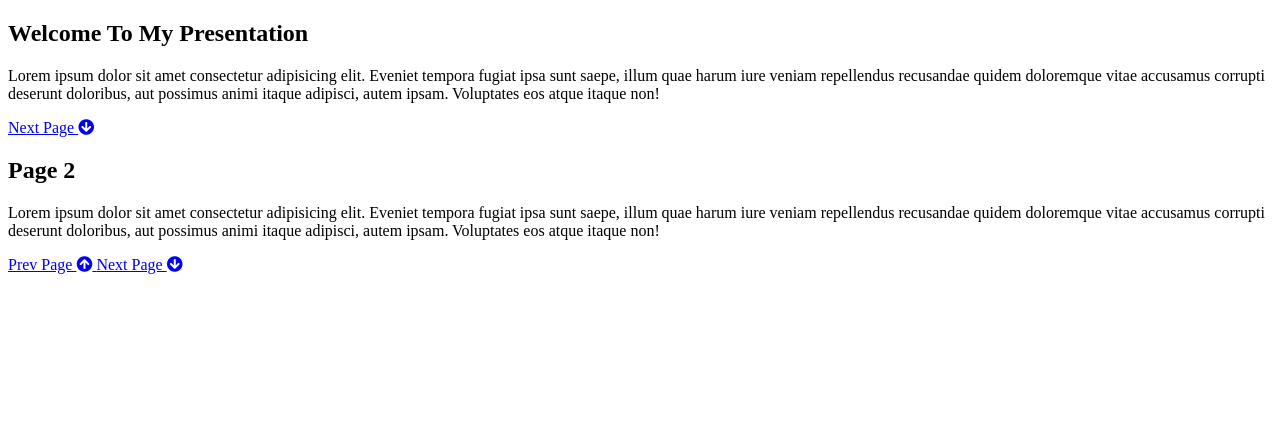
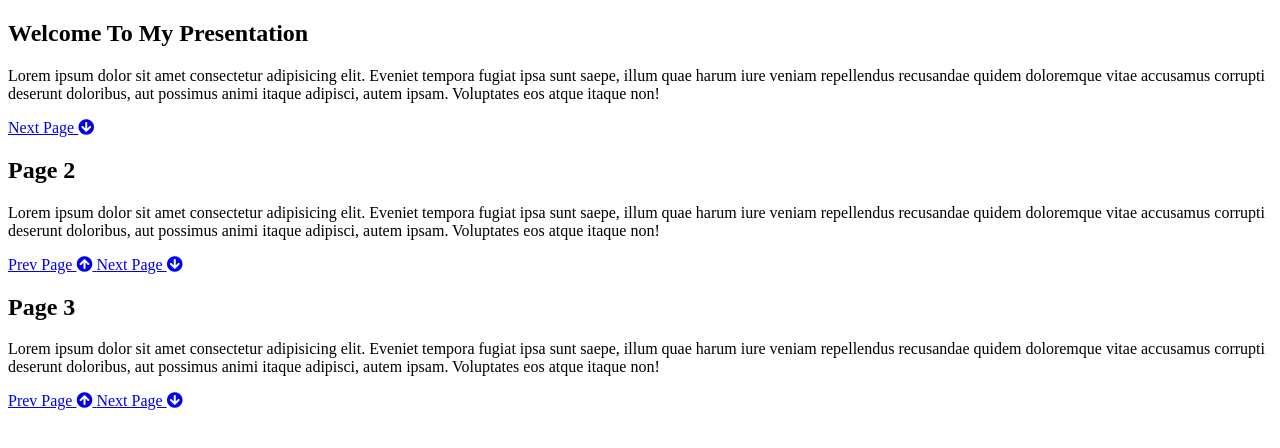
Before and after one commit to nilankh/PresentationWebsite, a plain HTML site: page index.html in a window 1280 px wide. Drawn offline with Linux system fonts and the light colour scheme.

Commit message:
page3 done

```diff
--- a/index.html
+++ b/index.html
@@ -9,7 +9,7 @@
 </head>
 <body>
     <!-- Page1(Intro) -->
-    <section id="page1" class="page">
+    <section id="page-1" class="page">
         <h1>Welcome To My Presentation</h1>
         <p>Lorem ipsum dolor sit amet consectetur adipisicing elit. Eveniet tempora fugiat ipsa sunt saepe, illum quae harum iure veniam repellendus recusandae quidem doloremque vitae accusamus corrupti deserunt doloribus, aut possimus animi itaque adipisci, autem ipsam. Voluptates eos atque itaque non!</p>
         <div>
@@ -19,12 +19,12 @@
         </div>
     </section>
 
-    <!-- Page2(Intro) -->
-    <section id="page2" class="page">
+    <!-- Page2 -->
+    <section id="page-2" class="page">
         <h1>Page 2</h1>
         <p>Lorem ipsum dolor sit amet consectetur adipisicing elit. Eveniet tempora fugiat ipsa sunt saepe, illum quae harum iure veniam repellendus recusandae quidem doloremque vitae accusamus corrupti deserunt doloribus, aut possimus animi itaque adipisci, autem ipsam. Voluptates eos atque itaque non!</p>
         <div>
-            <a href="#page-1" class="btn">
+            <a href="#page-1" class="btn btn-dark">
                 Prev Page <i class="fas fa-arrow-circle-up"></i>
             </a>
             <a href="#page-3" class="btn">
@@ -32,5 +32,22 @@
             </a>
         </div>
     </section>
+
+
+    <!-- Page3 -->
+    <section id=" page-3" class="page">
+        <h1>Page 3</h1>
+        <p>Lorem ipsum dolor sit amet consectetur adipisicing elit. Eveniet tempora fugiat ipsa sunt saepe, illum quae harum iure veniam repellendus recusandae quidem doloremque vitae accusamus corrupti deserunt doloribus, aut possimus animi itaque adipisci, autem ipsam. Voluptates eos atque itaque non!</p>
+        <div>
+            <a href="#page-2" class="btn btn-dark">
+                Prev Page <i class="fas fa-arrow-circle-up"></i>
+            </a>
+            <a href="#page-4" class="btn">
+                Next Page <i class="fas fa-arrow-circle-down"></i>
+            </a>
+        </div>
+    </section>
+
+
 </body>
 </html>
```
